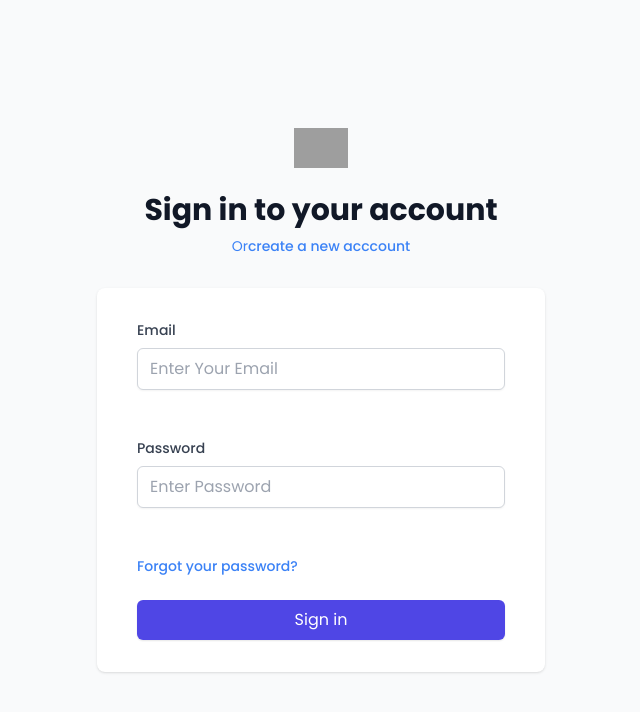
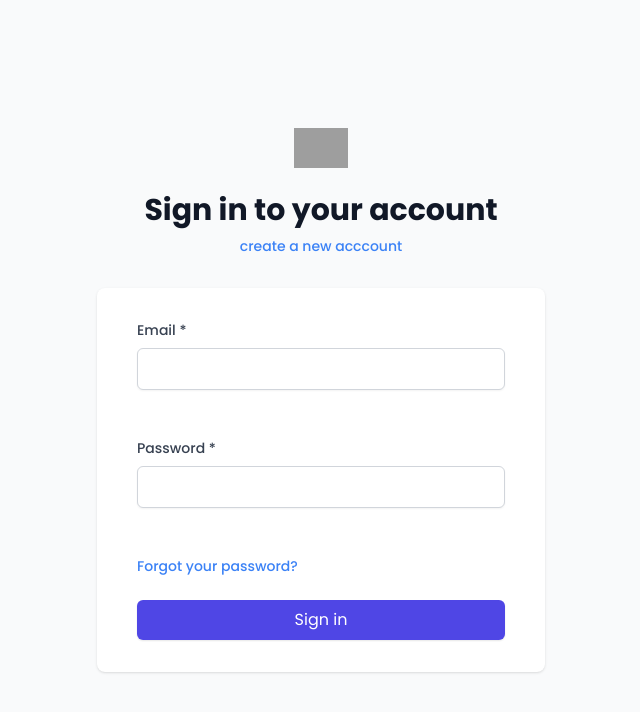
Before and after one commit to RIjvan-Juneja/time-tacking-frontend, a React (Vite) app: page /login in a window 1280 px wide. Shown: the top 712 px of the page, without its empty margins (319-959 px from the left). Built offline with nearby package versions, Linux system fonts and the light colour scheme; grey boxes are pictures that could not be loaded.

Commit message:
add login

```diff
--- a/src/hooks/useFetch.js
+++ b/src/hooks/useFetch.js
@@ -9,12 +9,8 @@ const useFetch = () => {
     setError(null);
 
     try {
-      const response = await fetch(url, options);
+      const response = await fetch(`${import.meta.env.VITE_API_URL}${url}`, options);
       const data = await response.json();
-
-      if (!response.ok) {
-        throw new Error(data.message || 'Something went wrong');
-      }
 
       setLoading(false);
       return data;
@@ -25,21 +21,19 @@ const useFetch = () => {
     }
   }, []);
 
-  const sendData = useCallback(async (url, formData, options = {}) => {
+  const sendData = useCallback(async (url, payload, options = {}) => {
     setLoading(true);
     setError(null);
 
     try {
-      const response = await fetch(url, {
+      console.log(`${import.meta.env.VITE_API_URL}${url}`);
+      const response = await fetch(`${import.meta.env.VITE_API_URL}${url}`, {
         method: 'POST',
-        body: formData,
+        body: payload,
         ...options,
       });
+
       const data = await response.json();
-
-      if (!response.ok) {
-        throw new Error(data.message || 'Something went wrong');
-      }
 
       setLoading(false);
       return data;
--- a/src/pages/Authentication/Login.jsx
+++ b/src/pages/Authentication/Login.jsx
@@ -1,8 +1,58 @@
-import { Link } from "react-router-dom"
+import { Link, useNavigate } from "react-router-dom"
 import { Button, InputField } from "../../common/components/Forms/FormFields"
+import { useForm, Controller } from 'react-hook-form';
+import * as z from 'zod';
+import { zodResolver } from '@hookform/resolvers/zod';
+import useFetch from "../../hooks/useFetch";
+import { useState } from "react";
+import { set } from "date-fns/fp/set";
+import Swal from "sweetalert2";
 
+const loginSchema = z.object({
+  email: z.string().min(1, { message: 'Email is required' }).email({ message: 'Invalid email format' }),
+  password: z.string().min(5, { message: 'Password should be at least 5 characters long' }),
+})
 
 const Login = () => {
+
+  const { loading, error, fetchData, sendData } = useFetch();
+  const navigate = useNavigate();
+  const [unauthorized, setUnauthorized] = useState(false);
+
+  const { control, handleSubmit, formState: { errors } } = useForm({
+    resolver: zodResolver(loginSchema),
+    defaultValues: {
+      email: '',
+      password: '',
+    }
+  });
+
+  const onSubmit = async (data) => {
+    try {
+      setUnauthorized(false);
+      const response = await sendData('/auth/api/login', JSON.stringify(data), {
+        headers: {
+          "Content-Type": "application/json",
+        }
+      });
+
+      if (response.response_type !== 'success') {
+        setUnauthorized(response.message)
+      } else {
+        setUnauthorized(false)
+        localStorage.setItem('token', response.data)
+        navigate('/task/list')
+      }
+    } catch (error) {
+      Swal.fire({
+        title: "Unexpected Error",
+        text: error,
+        icon: "error"
+      });
+    }
+
+  }
+
   return (
     <>
       <div className="min-h-screen bg-gray-50 flex flex-col justify-center py-12 sm:px-6 lg:px-8 px-6">
@@ -12,7 +62,6 @@ const Login = () => {
             Sign in to your account
           </h2>
           <p className="mt-2 text-center text-sm leading-5 text-blue-500 max-w">
-            Or
             <Link to='/registation' className="font-medium text-blue-500 hover:text-blue-500 focus:outline-none focus:underline transition ease-in-out duration-150">
               create a new acccount
             </Link>
@@ -23,13 +72,39 @@ const Login = () => {
         <div className="mt-8 sm:mx-auto sm:w-full sm:max-w-md">
           <div className="bg-white py-8 px-4 shadow sm:rounded-lg sm:px-10">
             <form>
-              <div>
-                <InputField id='email' name='name' label='Email' type='email' error={``} placeholder='Enter Your Email' />
+              <Controller
+                name="email"
+                control={control}
+                render={({ field }) => (
+                  <InputField
+                    {...field}
+                    ref={null}
+                    id="email"
+                    name="email"
+                    label="Email *"
+                    type="email"
+                    error={errors.email?.message}
+                  />
+                )} />
+
+              <div className="mt-6">
+                <Controller
+                  name="password"
+                  control={control}
+                  render={({ field }) => (
+                    <InputField
+                      {...field}
+                      ref={null}
+                      id="password"
+                      name="password"
+                      label="Password *"
+                      type="password"
+                      error={errors.password?.message}
+                    />
+                  )} />
               </div>
 
-              <div className="mt-6">
-                <InputField id='password' name='password' label='Password' type='password' error={``} placeholder='Enter Password' />
-              </div>
+              {unauthorized && (<p className={`text-red-500 text-sm ${unauthorized ? ' ' : 'invisible'}`}>{(unauthorized) ? unauthorized : "."}</p>)}
 
               <div className="mt-6 flex items-center justify-between">
                 <div className="text-sm leading-5">
@@ -41,7 +116,7 @@ const Login = () => {
 
               <div className="mt-6">
                 <span className="block w-full rounded-md shadow-sm">
-                  <Button lable='Sign in' type="submit" id='signUp' customClass='w-full' />
+                  <Button lable='Sign in' type="button" id='signUp' onClick={handleSubmit(onSubmit)} customClass='w-full' />
                 </span>
               </div>
             </form>
--- a/src/pages/Authentication/Registation.jsx
+++ b/src/pages/Authentication/Registation.jsx
@@ -8,12 +8,11 @@ import { Link } from 'react-router-dom';
 const taskSchema = z.object({
   first_name: z.string().min(1, { message: 'First name is required' }),
   last_name: z.string().min(1, { message: 'Last name is required' }),
-  email: z.string().email({ message: 'Invalid email format' }),
+  email: z.string().min(1, { message: 'Email name is required' }).email({ message: 'Invalid email format' }),
   gender: z.string().min(1, { message: 'Gender is required' }),
   mobile_number: z.string().min(10, { message: 'Mobile number should be 10 digits' }).max(10, { message: 'Mobile number should be 10 digits' }).regex(new RegExp(/^[0-9]+$/), 'Please Enter Only Number'),
   password: z.string().min(5, { message: 'Password should be at least 5 characters long' }),
   confirm_password: z.string().min(5, { message: 'Password should be at least 5 characters long' }),
-  // confirm_password: z.string().refine((value, ctx) => value === ctx.parent.password, { message: 'Passwords do not match' }),
 }).refine((data) => data.password == data.confirm_password, {
   message: "Passwords don't match",
   path: ["confirm_password"], // path of error
```
